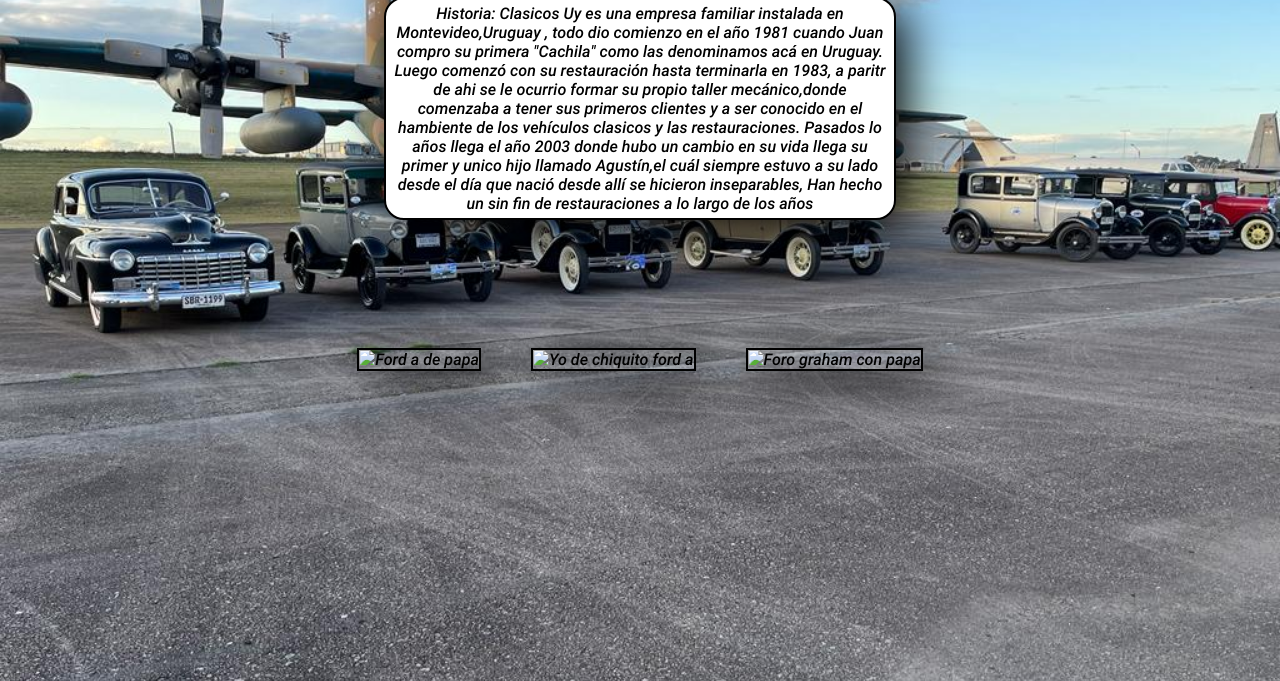
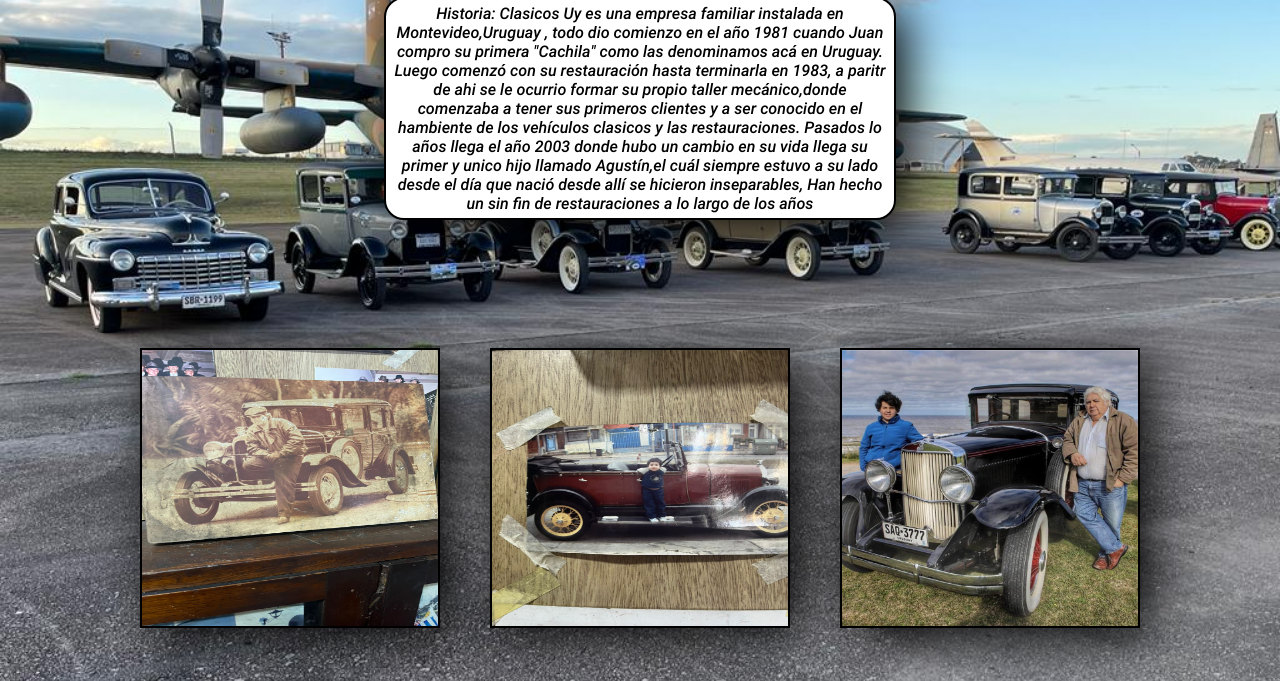
Before and after one commit to agusreboledo/PrimeraPaginaWeb, a plain HTML site: page pages/historia-y-quienes-somos.html in a window 1280 px wide. Shown: the part 119-800 px from the top of the page. Drawn offline with Linux system fonts and the light colour scheme; the site is published under a folder, as on GitHub Pages, so addresses that start at the root find nothing.

Commit message:
test pages new

```diff
--- a/pages/historia-y-quienes-somos.html
+++ b/pages/historia-y-quienes-somos.html
@@ -59,14 +59,14 @@
         </div>
         <div class="fotos">
           <figure class="foto">
-            <img src="/img/foto-ford-a-papa.jpg" alt="Ford a de papa" />
+            <img src="../img/foto-ford-a-papa.jpg" alt="Ford a de papa" />
           </figure>
           <figure class="foto">
-            <img src="/img/yochiquitoforda.jpg" alt="Yo de chiquito ford a" />
+            <img src="../img/yochiquitoforda.jpg" alt="Yo de chiquito ford a" />
           </figure>
           <figure class="foto">
             <img
-              src="/img/historiagrahamconpapa.jpg"
+              src="../img/historiagrahamconpapa.jpg"
               alt="Foro graham con papa"
             />
           </figure>
```
